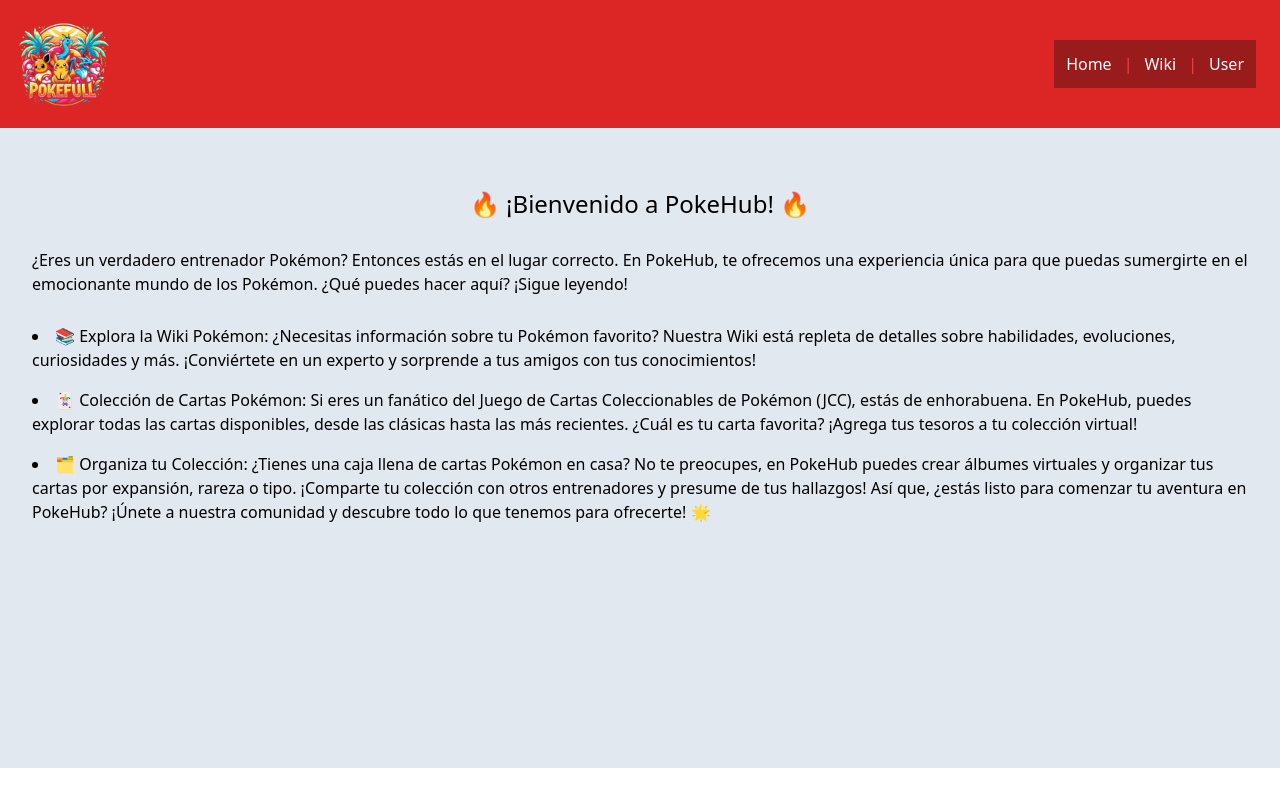
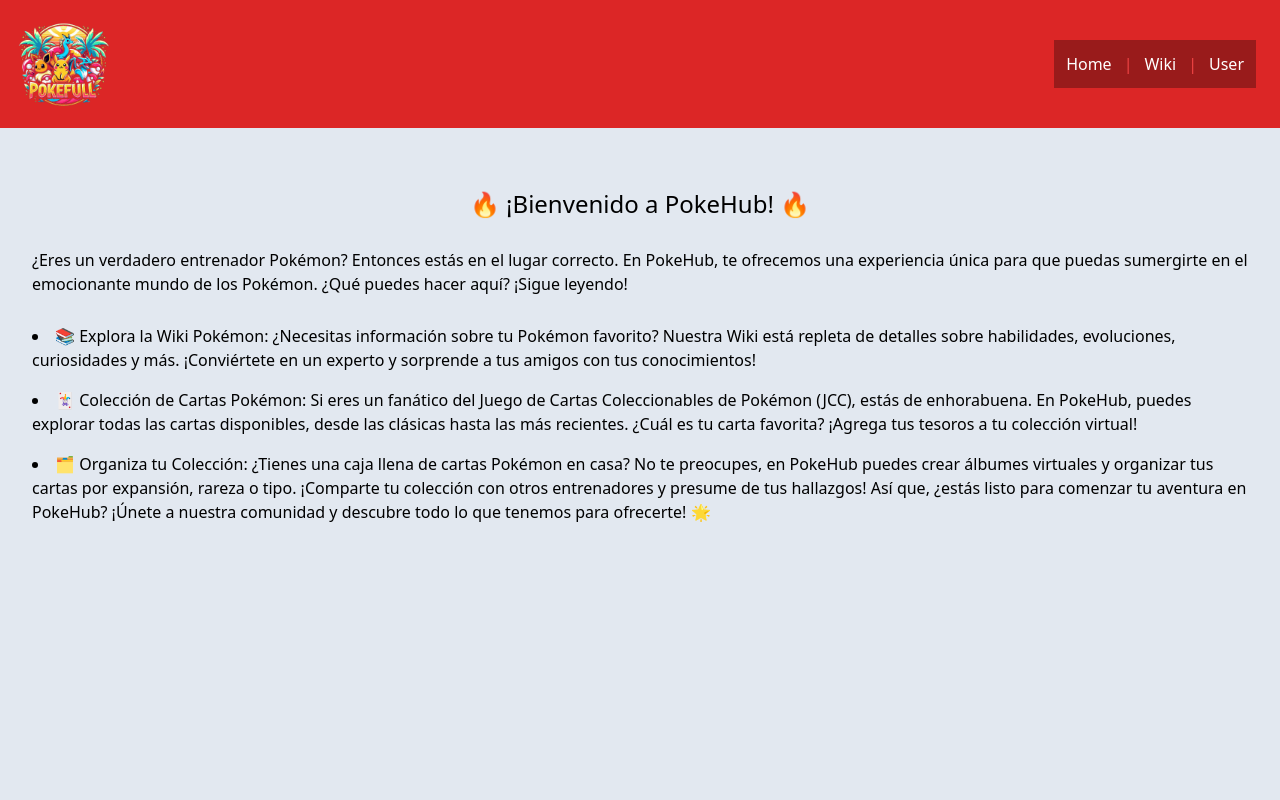
Before and after one commit to SirMarkus73/pokedex-bgWebDesign, a PHP site: template src/pages/index.php in a window 1280 px wide. Run offline with PHP 8.4, Linux system fonts and the light colour scheme; the template is opened without the code that fills it, so the values that code supplies are empty.

Commit message:
Arreglado css

```diff
--- a/src/css/style.css
+++ b/src/css/style.css
@@ -2720,6 +2720,8 @@ html:where(.dark, .dark *) {
 }
 
 body {
+  height: 100vh;
+  width: 100vw;
   --tw-bg-opacity: 1;
   background-color: rgb(226 232 240 / var(--tw-bg-opacity));
   --tw-text-opacity: 1;
--- a/src/css/tailwind-base.css
+++ b/src/css/tailwind-base.css
@@ -7,5 +7,5 @@ html {
 }
 
 body {
-  @apply text-black dark:text-white bg-slate-200 dark:bg-neutral-800;
+  @apply text-black dark:text-white bg-slate-200 dark:bg-neutral-800 h-screen w-screen;
 }
```
